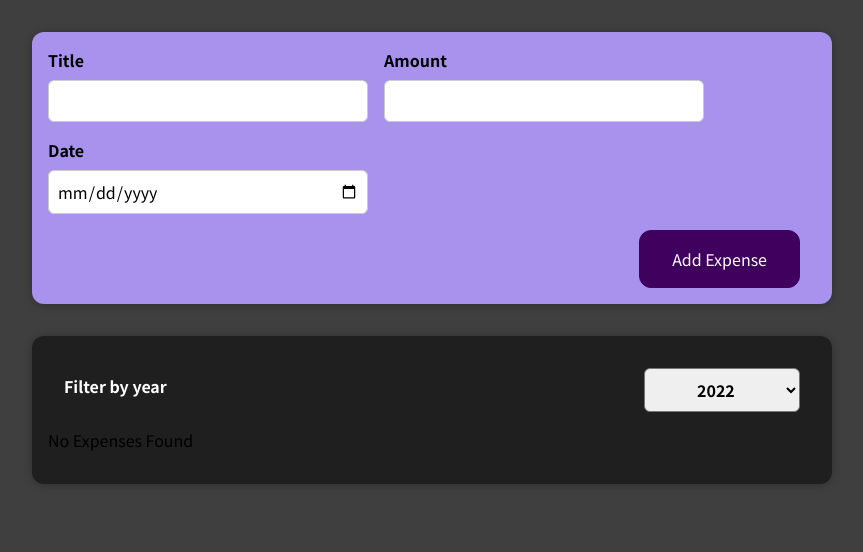
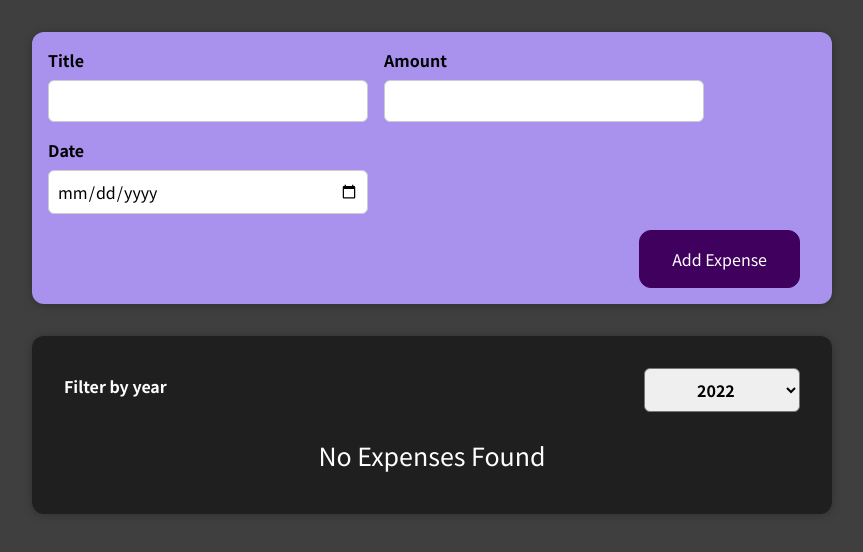
Before and after one commit to Im-OMkar/Expense-Tracker, a React (Create React App) app: page / in a window 1280 px wide. Shown: the top 552 px of the page, without its empty margins (208-1071 px from the left). Built offline with nearby package versions, Linux system fonts and the light colour scheme.

Commit message:
Added . extracted expense list from expenses

```diff
--- a/src/components/Expenses/ExpenseItem.js
+++ b/src/components/Expenses/ExpenseItem.js
@@ -6,10 +6,10 @@
   return (
     <Card className="expense-item">
       <ExpenseDate date={props.date} />
-      <div className="expense-item__description">
+      <li className="expense-item__description">
         <h2>{props.title}</h2>
         <div className="expense-item__price">{props.amount}</div>
-      </div>
+      </li>
     </Card>
   );
 }
--- /dev/null
+++ b/src/components/Expenses/ExpenseList.css
@@ -0,0 +1,10 @@
+.expenses-list {
+    list-style: none;
+    padding: 0;
+  }
+
+  .expenses-list__fallback {
+    color: white;
+    text-align: center;
+    font-size: 25px;
+  }
--- /dev/null
+++ b/src/components/Expenses/ExpenseList.js
@@ -0,0 +1,22 @@
+import ExpenseItem from "./ExpenseItem";
+import "./ExpenseList.css";
+
+function ExpenseList(props) {
+    if (props.items.length === 0) {
+        return <p className="expenses-list__fallback"> No Expenses Found</p>;
+    }
+    return (
+        <ul className="expenses-list">
+            {props.items.map((expense) => (
+                <ExpenseItem
+                    key={expense.id}
+                    title={expense.title}
+                    amount={expense.amount}
+                    date={expense.date}
+                />
+            ))}
+        </ul>
+    );
+}
+
+export default ExpenseList;
--- a/src/components/Expenses/Expenses.js
+++ b/src/components/Expenses/Expenses.js
@@ -1,6 +1,6 @@
 import {useState} from "react";
 import Card from "../UI/Card";
-import ExpenseItem from "./ExpenseItem";
+import ExpenseList from "./ExpenseList";
 import "./Expenses.css";
 import ExpensesFilter from "./ExpensesFilter";
 
@@ -15,29 +15,13 @@
         return expense.date.getFullYear().toString() === filterYear;
     });
 
-    const displayExpense = () => {
-        return(
-            filteredExpenses.length === 0 ? <p> No Expenses Found</p> :
-                filteredExpenses.map((expense) => (
-                    <ExpenseItem
-                        key={expense.id}
-                        title={expense.title}
-                        amount={expense.amount}
-                        date={expense.date}
-                    />
-                ))
-        )
-    };
-
     return (
         <Card className="expenses">
             <ExpensesFilter
                 selected={filterYear}
                 onFilterChange={filterChangeHandler}
             />
-            {
-                displayExpense()
-            }
+            <ExpenseList items={filteredExpenses} />
         </Card>
     );
 }
```
